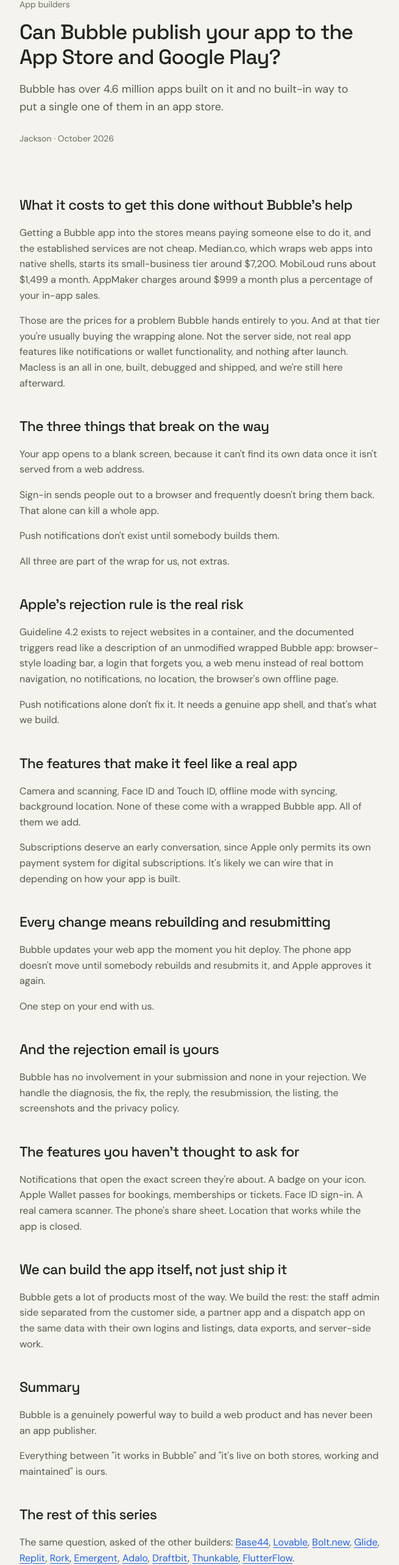
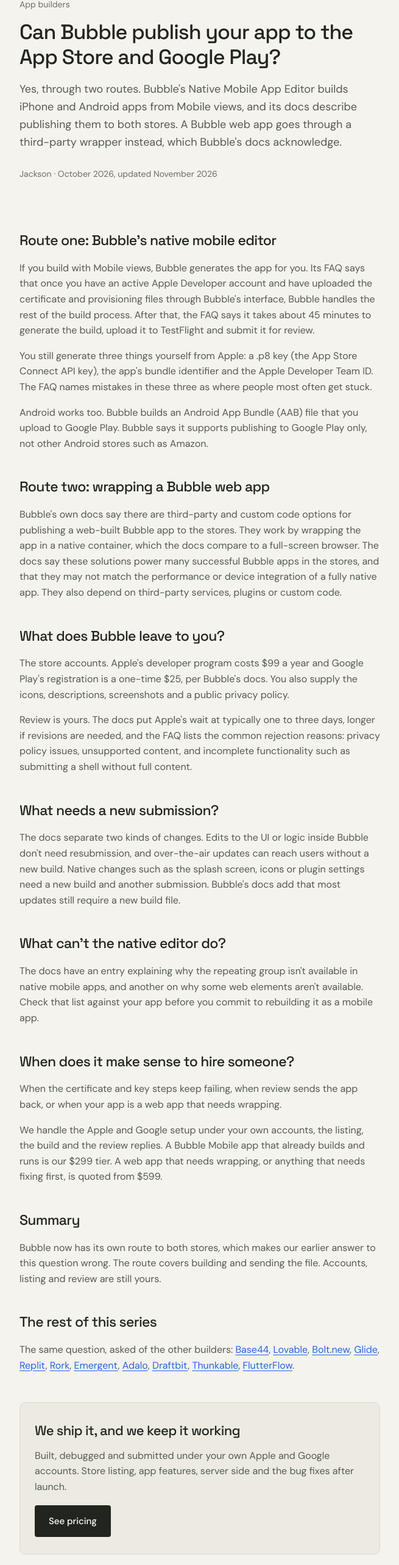
Before and after one commit to jackson26-source/macless-site, a plain HTML site: page blog/can-bubble-publish-to-app-store.html in a window 1280 px wide. Shown: the part 196-2763 px from the top of the page at 61% size, without its empty margins (312-967 px from the left). Drawn offline with Linux system fonts and the light colour scheme; a web font is replaced by a local one.

Commit message:
Correct Bolt.new and Bubble posts against builders' current docs
Bolt documents an Expo path to TestFlight, the App Store and Google Play; Bubble has a native mobile editor. Replaces earlier claims that neither existed. Updates the blog index blurbs to match.

Co-Authored-By: Claude Sonnet 5.5 <noreply@anthropic.com>
Claude-Session: https://claude.ai/code/session_01VmTSkZC4EeyWmjEB4RK1iw

```diff
--- a/blog/can-bubble-publish-to-app-store.html
+++ b/blog/can-bubble-publish-to-app-store.html
@@ -14,19 +14,19 @@ gtag('config', 'G-L4YTJNNDS1');
 <meta charset="UTF-8">
 <meta name="viewport" content="width=device-width, initial-scale=1.0">
 <title>Can Bubble publish your app to the App Store and Google Play?</title>
-<meta name="description" content="Bubble has 4.6 million apps and no native export. What the established wrapper services charge, what breaks on the way, and what Apple rejects.">
+<meta name="description" content="Bubble&#x27;s native mobile editor builds apps for the App Store and Google Play, and web apps go through wrappers. What each route covers and what Bubble leaves to you.">
 <link rel="canonical" href="https://macless.dev/blog/can-bubble-publish-to-app-store.html">
 
 <meta property="og:type" content="article">
 <meta property="og:url" content="https://macless.dev/blog/can-bubble-publish-to-app-store.html">
 <meta property="og:title" content="Can Bubble publish your app to the App Store and Google Play?">
-<meta property="og:description" content="Bubble has 4.6 million apps and no native export. What the established wrapper services charge, what breaks on the way, and what Apple rejects.">
+<meta property="og:description" content="Bubble&#x27;s native mobile editor builds apps for the App Store and Google Play, and web apps go through wrappers. What each route covers and what Bubble leaves to you.">
 <meta property="og:image" content="https://macless.dev/assets/og-image.jpg">
 <meta property="og:image:width" content="1200">
 <meta property="og:image:height" content="630">
 <meta name="twitter:card" content="summary_large_image">
 <meta name="twitter:title" content="Can Bubble publish your app to the App Store and Google Play?">
-<meta name="twitter:description" content="Bubble has 4.6 million apps and no native export. What the established wrapper services charge, what breaks on the way, and what Apple rejects.">
+<meta name="twitter:description" content="Bubble&#x27;s native mobile editor builds apps for the App Store and Google Play, and web apps go through wrappers. What each route covers and what Bubble leaves to you.">
 <meta name="twitter:image" content="https://macless.dev/assets/og-image.jpg">
 
 <script type="application/ld+json">
@@ -34,9 +34,9 @@ gtag('config', 'G-L4YTJNNDS1');
   "@context": "https://schema.org",
   "@type": "BlogPosting",
   "headline": "Can Bubble publish your app to the App Store and Google Play?",
-  "description": "Bubble has 4.6 million apps and no native export. What the established wrapper services charge, what breaks on the way, and what Apple rejects.",
+  "description": "Bubble&#x27;s native mobile editor builds apps for the App Store and Google Play, and web apps go through wrappers. What each route covers and what Bubble leaves to you.",
   "datePublished": "2026-10-25",
-  "dateModified": "2026-10-25",
+  "dateModified": "2026-11-12",
   "author": {"@type": "Person", "name": "Jackson"},
   "publisher": {"@type": "Organization", "name": "Macless", "url": "https://macless.dev/"},
   "mainEntityOfPage": {"@type": "WebPage", "@id": "https://macless.dev/blog/can-bubble-publish-to-app-store.html"},
@@ -66,39 +66,31 @@ gtag('config', 'G-L4YTJNNDS1');
 <a class="back-link" href="/blog/">&larr; All posts</a>
 <div class="eyebrow" style="margin-top:18px;">App builders</div>
 <h1>Can Bubble publish your app to the App Store and Google Play?</h1>
-<p class="hero-sub">Bubble has over 4.6 million apps built on it and no built-in way to put a single one of them in an app store.</p>
-<div class="byline">Jackson &middot; October 2026</div>
+<p class="hero-sub">Yes, through two routes. Bubble's Native Mobile App Editor builds iPhone and Android apps from Mobile views, and its docs describe publishing them to both stores. A Bubble web app goes through a third-party wrapper instead, which Bubble's docs acknowledge.</p>
+<div class="byline">Jackson &middot; October 2026, updated November 2026</div>
 </div>
 </div>
 
 <article>
 <div class="wrap">
-<h2>What it costs to get this done without Bubble's help</h2>
-<p>Getting a Bubble app into the stores means paying someone else to do it, and the established services are not cheap. Median.co, which wraps web apps into native shells, starts its small-business tier around $7,200. MobiLoud runs about $1,499 a month. AppMaker charges around $999 a month plus a percentage of your in-app sales.</p>
-<p>Those are the prices for a problem Bubble hands entirely to you. And at that tier you're usually buying the wrapping alone. Not the server side, not real app features like notifications or wallet functionality, and nothing after launch. Macless is an all in one, built, debugged and shipped, and we're still here afterward.</p>
-<h2>The three things that break on the way</h2>
-<p>Your app opens to a blank screen, because it can't find its own data once it isn't served from a web address.</p>
-<p>Sign-in sends people out to a browser and frequently doesn't bring them back. That alone can kill a whole app.</p>
-<p>Push notifications don't exist until somebody builds them.</p>
-<p>All three are part of the wrap for us, not extras.</p>
-<h2>Apple's rejection rule is the real risk</h2>
-<p>Guideline 4.2 exists to reject websites in a container, and the documented triggers read like a description of an unmodified wrapped Bubble app: browser-style loading bar, a login that forgets you, a web menu instead of real bottom navigation, no notifications, no location, the browser's own offline page.</p>
-<p>Push notifications alone don't fix it. It needs a genuine app shell, and that's what we build.</p>
-<h2>The features that make it feel like a real app</h2>
-<p>Camera and scanning, Face ID and Touch ID, offline mode with syncing, background location. None of these come with a wrapped Bubble app. All of them we add.</p>
-<p>Subscriptions deserve an early conversation, since Apple only permits its own payment system for digital subscriptions. It's likely we can wire that in depending on how your app is built.</p>
-<h2>Every change means rebuilding and resubmitting</h2>
-<p>Bubble updates your web app the moment you hit deploy. The phone app doesn't move until somebody rebuilds and resubmits it, and Apple approves it again.</p>
-<p>One step on your end with us.</p>
-<h2>And the rejection email is yours</h2>
-<p>Bubble has no involvement in your submission and none in your rejection. We handle the diagnosis, the fix, the reply, the resubmission, the listing, the screenshots and the privacy policy.</p>
-<h2>The features you haven't thought to ask for</h2>
-<p>Notifications that open the exact screen they're about. A badge on your icon. Apple Wallet passes for bookings, memberships or tickets. Face ID sign-in. A real camera scanner. The phone's share sheet. Location that works while the app is closed.</p>
-<h2>We can build the app itself, not just ship it</h2>
-<p>Bubble gets a lot of products most of the way. We build the rest: the staff admin side separated from the customer side, a partner app and a dispatch app on the same data with their own logins and listings, data exports, and server-side work.</p>
+<h2>Route one: Bubble's native mobile editor</h2>
+<p>If you build with Mobile views, Bubble generates the app for you. Its FAQ says that once you have an active Apple Developer account and have uploaded the certificate and provisioning files through Bubble's interface, Bubble handles the rest of the build process. After that, the FAQ says it takes about 45 minutes to generate the build, upload it to TestFlight and submit it for review.</p>
+<p>You still generate three things yourself from Apple: a .p8 key (the App Store Connect API key), the app's bundle identifier and the Apple Developer Team ID. The FAQ names mistakes in these three as where people most often get stuck.</p>
+<p>Android works too. Bubble builds an Android App Bundle (AAB) file that you upload to Google Play. Bubble says it supports publishing to Google Play only, not other Android stores such as Amazon.</p>
+<h2>Route two: wrapping a Bubble web app</h2>
+<p>Bubble's own docs say there are third-party and custom code options for publishing a web-built Bubble app to the stores. They work by wrapping the app in a native container, which the docs compare to a full-screen browser. The docs say these solutions power many successful Bubble apps in the stores, and that they may not match the performance or device integration of a fully native app. They also depend on third-party services, plugins or custom code.</p>
+<h2>What does Bubble leave to you?</h2>
+<p>The store accounts. Apple's developer program costs $99 a year and Google Play's registration is a one-time $25, per Bubble's docs. You also supply the icons, descriptions, screenshots and a public privacy policy.</p>
+<p>Review is yours. The docs put Apple's wait at typically one to three days, longer if revisions are needed, and the FAQ lists the common rejection reasons: privacy policy issues, unsupported content, and incomplete functionality such as submitting a shell without full content.</p>
+<h2>What needs a new submission?</h2>
+<p>The docs separate two kinds of changes. Edits to the UI or logic inside Bubble don't need resubmission, and over-the-air updates can reach users without a new build. Native changes such as the splash screen, icons or plugin settings need a new build and another submission. Bubble's docs add that most updates still require a new build file.</p>
+<h2>What can't the native editor do?</h2>
+<p>The docs have an entry explaining why the repeating group isn't available in native mobile apps, and another on why some web elements aren't available. Check that list against your app before you commit to rebuilding it as a mobile app.</p>
+<h2>When does it make sense to hire someone?</h2>
+<p>When the certificate and key steps keep failing, when review sends the app back, or when your app is a web app that needs wrapping.</p>
+<p>We handle the Apple and Google setup under your own accounts, the listing, the build and the review replies. A Bubble Mobile app that already builds and runs is our $299 tier. A web app that needs wrapping, or anything that needs fixing first, is quoted from $599.</p>
 <h2>Summary</h2>
-<p>Bubble is a genuinely powerful way to build a web product and has never been an app publisher.</p>
-<p>Everything between "it works in Bubble" and "it's live on both stores, working and maintained" is ours.</p>
+<p>Bubble now has its own route to both stores, which makes our earlier answer to this question wrong. The route covers building and sending the file. Accounts, listing and review are still yours.</p>
 <h2>The rest of this series</h2>
 <p>The same question, asked of the other builders: <a href="/blog/can-base44-publish-to-app-store.html">Base44</a>, <a href="/blog/can-lovable-publish-to-app-store.html">Lovable</a>, <a href="/blog/can-bolt-new-publish-to-app-store.html">Bolt.new</a>, <a href="/blog/can-glide-publish-to-app-store.html">Glide</a>, <a href="/blog/can-replit-publish-to-app-store.html">Replit</a>, <a href="/blog/can-rork-publish-to-app-store.html">Rork</a>, <a href="/blog/can-emergent-publish-to-app-store.html">Emergent</a>, <a href="/blog/can-adalo-publish-to-app-store.html">Adalo</a>, <a href="/blog/can-draftbit-publish-to-app-store.html">Draftbit</a>, <a href="/blog/can-thunkable-publish-to-app-store.html">Thunkable</a>, <a href="/blog/can-flutterflow-publish-to-app-store.html">FlutterFlow</a>.</p>
 <div class="cta-box">
```
Also changed, not shown: blog/can-bolt-new-publish-to-app-store.html (+23 -36 lines), blog/index.html (+2 -2 lines).
